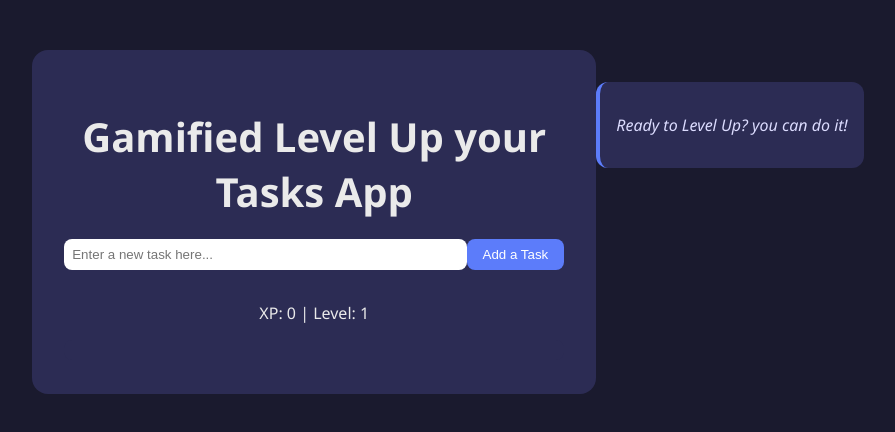
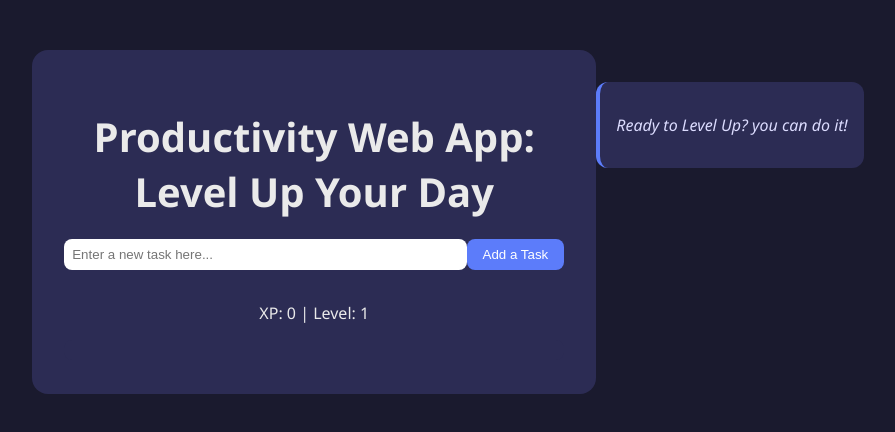
Before and after one commit to Nicole-coder243/gamified-task-tracker, a plain HTML site: page index.html in a window 1280 px wide. Shown: the whole page, without its empty margins (192-1087 px from the left). Drawn offline with Linux system fonts and the light colour scheme.

Commit message:
Update index.html

```diff
--- a/index.html
+++ b/index.html
@@ -9,7 +9,7 @@
     </head>
     <body>
         <div class="task-app">
-            <h1>Gamified Level Up your Tasks App</h1>
+            <h1>Productivity Web App: Level Up Your Day</h1>
             <div class="task-input">
                 <input type="text" id="taskText" placeholder="Enter a new task here..." />
                 <button id="addTaskBtn">Add a Task</button>
```
